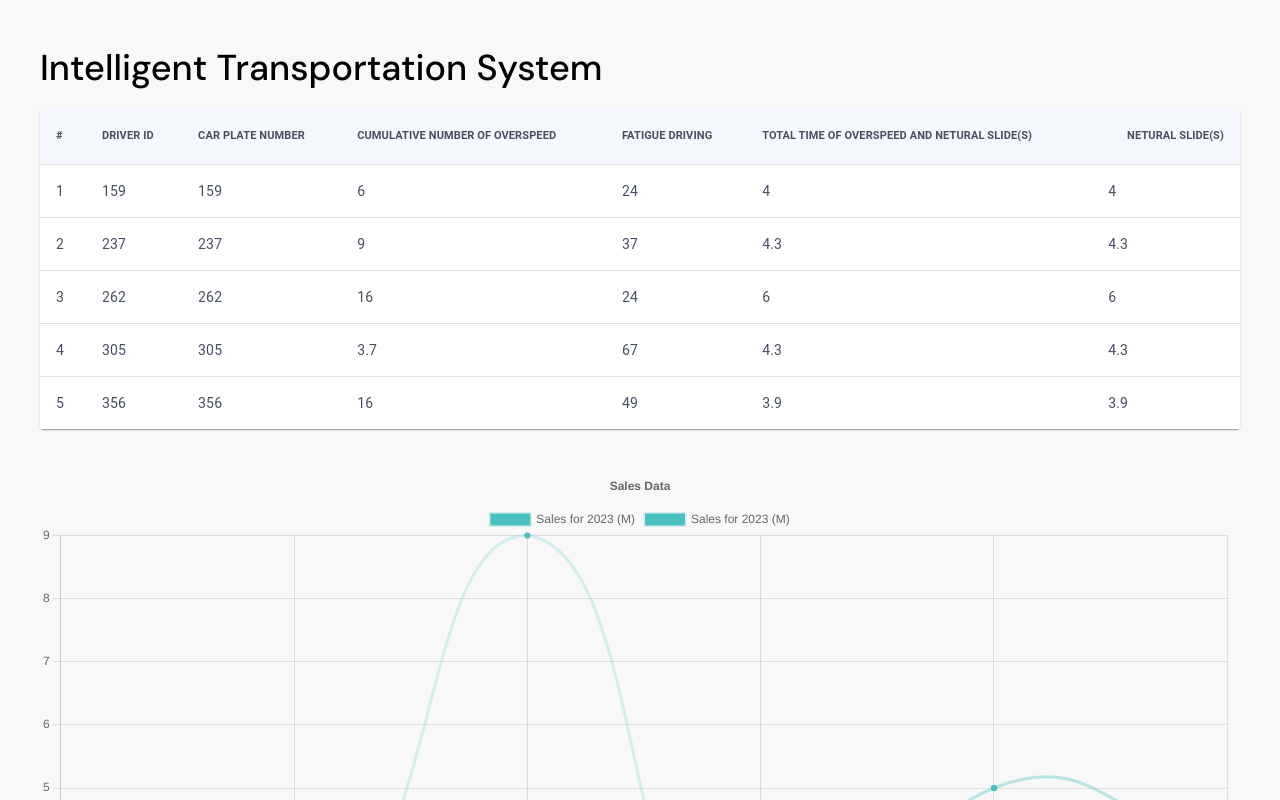
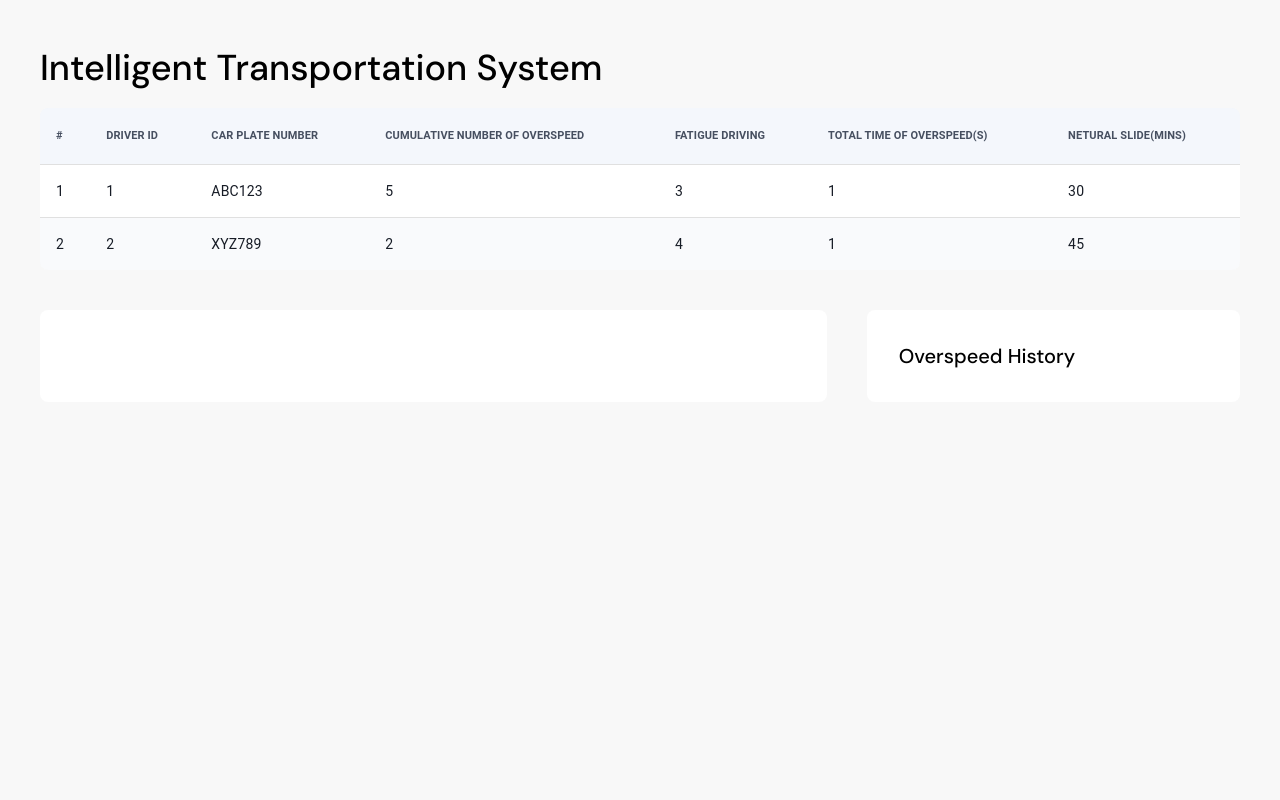
Before and after one commit to TomLi0421/intelligent-transportation-system, a React (Vite) app: page / in a window 1280 px wide. Shown: the top 800 px of the page. Built offline with nearby package versions, Linux system fonts and the light colour scheme.

Commit message:
feat: add the over speed history card, remove the linechart data

```diff
--- a/src/App.css
+++ b/src/App.css
@@ -1,4 +1,4 @@
-* {
+body {
   background-color: #f8f8f8;
   font-family: "DM Sans", sans-serif;
   font-optical-sizing: auto;
--- a/src/App.jsx
+++ b/src/App.jsx
@@ -1,6 +1,9 @@
 import "./App.css";
 import DriverTable from "./components/DriverTable";
 import LineChart from "./components/LineChart";
+import OverSpeedHistory from "./components/OverSpeedHistoryCard";
+import summaryData from "./data/SUMMARY_DATA";
+import dummy_chartData from "./data/CHART_DATA";
 
 function App() {
   return (
@@ -8,9 +11,14 @@ function App() {
       <h1 className="mb-5 font-medium text-4xl">
         Intelligent Transportation System
       </h1>
-      <DriverTable />
-      <div className="mt-10">
-        <LineChart />
+      <DriverTable summaryData={summaryData} />
+      <div className="grid grid-cols-3 gap-x-10">
+        <div className="bg-white p-8 rounded-lg my-10 col-span-2">
+          <LineChart dummy_chartData={dummy_chartData} />
+        </div>
+        <div className="bg-white p-8 rounded-lg my-10 ">
+          <OverSpeedHistory />
+        </div>
       </div>
     </div>
   );
--- a/src/components/DriverTable.jsx
+++ b/src/components/DriverTable.jsx
@@ -5,23 +5,10 @@ import TableCell from "@mui/material/TableCell";
 import TableContainer from "@mui/material/TableContainer";
 import TableHead from "@mui/material/TableHead";
 import TableRow from "@mui/material/TableRow";
-import Paper from "@mui/material/Paper";
 
-function createData(name, calories, fat, carbs, protein) {
-  return { name, calories, fat, carbs, protein };
-}
-
-const rows = [
-  createData("Frozen yoghurt", 159, 6.0, 24, 4.0),
-  createData("Ice cream sandwich", 237, 9.0, 37, 4.3),
-  createData("Eclair", 262, 16.0, 24, 6.0),
-  createData("Cupcake", 305, 3.7, 67, 4.3),
-  createData("Gingerbread", 356, 16.0, 49, 3.9),
-];
-
-export default function BasicTable() {
+export default function BasicTable({ summaryData }) {
   return (
-    <TableContainer component={Paper}>
+    <TableContainer className="rounded-lg">
       <Table sx={{ minWidth: 650 }} aria-label="simple table">
         <TableHead
           sx={{
@@ -32,10 +19,6 @@ export default function BasicTable() {
               fontSize: 11,
               fontWeight: 600,
             },
-            "& .MuiTableSortLabel-root.Mui-active, .MuiTableSortLabel-root.Mui-active .MuiTableSortLabel-icon":
-              {
-                color: "red",
-              },
           }}
         >
           <TableRow>
@@ -44,38 +27,38 @@ export default function BasicTable() {
             <TableCell>Car plate number</TableCell>
             <TableCell>Cumulative number of overspeed</TableCell>
             <TableCell>Fatigue driving</TableCell>
-            <TableCell>Total time of overspeed and netural slide(s)</TableCell>
-            <TableCell align="right">Netural slide(s)</TableCell>
+            <TableCell>Total time of overspeed(s)</TableCell>
+            <TableCell>Netural slide(mins)</TableCell>
           </TableRow>
         </TableHead>
         <TableBody>
-          {rows.map((row, index) => (
+          {summaryData.map((driver, index) => (
             <TableRow
-              key={row.name}
+              key={driver.driverId}
               sx={{
                 "&:last-child td, &:last-child th": { border: 0 },
-                "&:nth-child(2n) th, &:nth-child(2n) td": {
-                  backgroundColor: "#F4F7FC",
+                "&:nth-of-type(1n) td, &:nth-of-type(1n) th": {
+                  color: "#171C26",
+                  fontSize: 14,
+                  fontWeight: 400,
                 },
-                "&:nth-child(1n) th, &:nth-child(1n) td": {
+                "&:nth-of-type(even) td, &:nth-of-type(even) th": {
+                  backgroundColor: "#F9FAFC",
+                },
+                "&:nth-of-type(odd) td, &:nth-of-type(odd) th": {
                   backgroundColor: "white",
-                },
-                "&:nth-child(n) th, &:nth-child(n) td": {
-                  fontSize: 14,
-                  color: "#464F60",
-                  fontWeight: 400,
                 },
               }}
             >
               <TableCell component="th" scope="row">
                 {index + 1}
               </TableCell>
-              <TableCell>{row.calories}</TableCell>
-              <TableCell>{row.calories}</TableCell>
-              <TableCell>{row.fat}</TableCell>
-              <TableCell>{row.carbs}</TableCell>
-              <TableCell>{row.protein}</TableCell>
-              <TableCell>{row.protein}</TableCell>
+              <TableCell>{driver.driverId}</TableCell>
+              <TableCell>{driver.carPlateNumber}</TableCell>
+              <TableCell>{driver.overspeed.cumulativeTimes}</TableCell>
+              <TableCell>{driver.fatigueDriving.cumulativeTimes}</TableCell>
+              <TableCell>{driver.overspeed.totalTime}</TableCell>
+              <TableCell>{driver.neutralSlide.totalTime}</TableCell>
             </TableRow>
           ))}
         </TableBody>
--- a/src/components/LineChart.jsx
+++ b/src/components/LineChart.jsx
@@ -1,4 +1,5 @@
-import React from "react";
+import React, { useState, useEffect } from "react";
+import { generateDummyData } from "../data/CHART_DATA";
 import { Line } from "react-chartjs-2";
 import {
   Chart as ChartJS,
@@ -21,48 +22,26 @@ ChartJS.register(
   Legend
 );
 
-function LineChart() {
-  const data = {
-    labels: ["Jan", "Feb", "Mar", "Apr", "May", "Jun"],
-    datasets: [
-      {
-        label: "Sales for 2023 (M)",
-        data: [3, 2, 2, 1, 5, 4],
-        fill: false,
-        backgroundColor: "rgb(75, 192, 192)",
-        borderColor: "rgba(75, 192, 192, 0.2)",
-        tension: 0.5, // This adds some "curve" to the line
-      },
-      {
-        label: "Sales for 2023 (M)",
-        data: [4, 2, 9, 1, 5, 4],
-        fill: false,
-        backgroundColor: "rgb(75, 192, 192)",
-        borderColor: "rgba(75, 192, 192, 0.2)",
-        tension: 0.5, // This adds some "curve" to the line
-      },
-    ],
-  };
+function LineChart({ dummy_chartData }) {
+  const [chartData, setChartData] = useState(generateDummyData(10, 1));
 
-  const options = {
-    responsive: true,
-    plugins: {
-      legend: {
-        position: "top",
-      },
-      title: {
-        display: true,
-        text: "Sales Data",
-      },
-    },
-  };
+  useEffect(() => {}, []);
 
-  return (
-    <>
-      <h2 className="text-2xl font-medium"></h2>
-      <Line options={options} data={data} />
-    </>
-  );
+  const colors = [
+    "#FF0000",
+    "#00FF00",
+    "#0000FF",
+    "#FFFF00",
+    "#FF00FF",
+    "#00FFFF",
+    "#000000",
+    "#800000",
+    "#008000",
+    "#000080",
+  ];
+  return <>{/* <Line options={options} data={data} /> */}</>;
 }
 
 export default LineChart;
+
+// text: "Real time driving Speed Monitoring",
--- /dev/null
+++ b/src/components/OverSpeedHistoryCard.jsx
@@ -0,0 +1,11 @@
+import React from "react";
+
+function OverSpeedHistoryCard() {
+  return (
+    <>
+      <h2 className="font-medium text-xl">Overspeed History</h2>
+    </>
+  );
+}
+
+export default OverSpeedHistoryCard;
--- /dev/null
+++ b/src/data/CHART_DATA.js
@@ -0,0 +1,30 @@
+export function generateDummyData(driverCount, dataPoints) {
+  const dummyData = [];
+
+  for (let i = 1; i <= driverCount; i++) {
+    const driverData = {
+      ID: i,
+      DriverID: `driver${i}`,
+      SpeedData: [],
+    };
+
+    let currentTime = new Date("2017-01-01T08:00:05Z");
+
+    for (let j = 0; j < dataPoints; j++) {
+      driverData.SpeedData.push({
+        currentTime: currentTime.toISOString(),
+        speed: Math.floor(Math.random() * 100) + 50, // random speed between 50 and 150
+        isOverspeed: Math.random() > 0.5, // random boolean
+      });
+
+      currentTime.setSeconds(currentTime.getSeconds() + 30);
+    }
+
+    dummyData.push(driverData);
+  }
+
+  return dummyData;
+}
+
+const dummy_chartData = generateDummyData(5, 10);
+export default dummy_chartData;
--- /dev/null
+++ b/src/data/SUMMARY_DATA.js
@@ -0,0 +1,34 @@
+const summaryData = [
+  {
+    driverId: "1",
+    carPlateNumber: "ABC123",
+    overspeed: {
+      cumulativeTimes: 5,
+      totalTime: "1",
+    },
+    fatigueDriving: {
+      cumulativeTimes: 3,
+      totalTime: "1 hour",
+    },
+    neutralSlide: {
+      totalTime: "30",
+    },
+  },
+  {
+    driverId: "2",
+    carPlateNumber: "XYZ789",
+    overspeed: {
+      cumulativeTimes: 2,
+      totalTime: "1",
+    },
+    fatigueDriving: {
+      cumulativeTimes: 4,
+      totalTime: "2",
+    },
+    neutralSlide: {
+      totalTime: "45",
+    },
+  },
+];
+
+export default summaryData;
```
